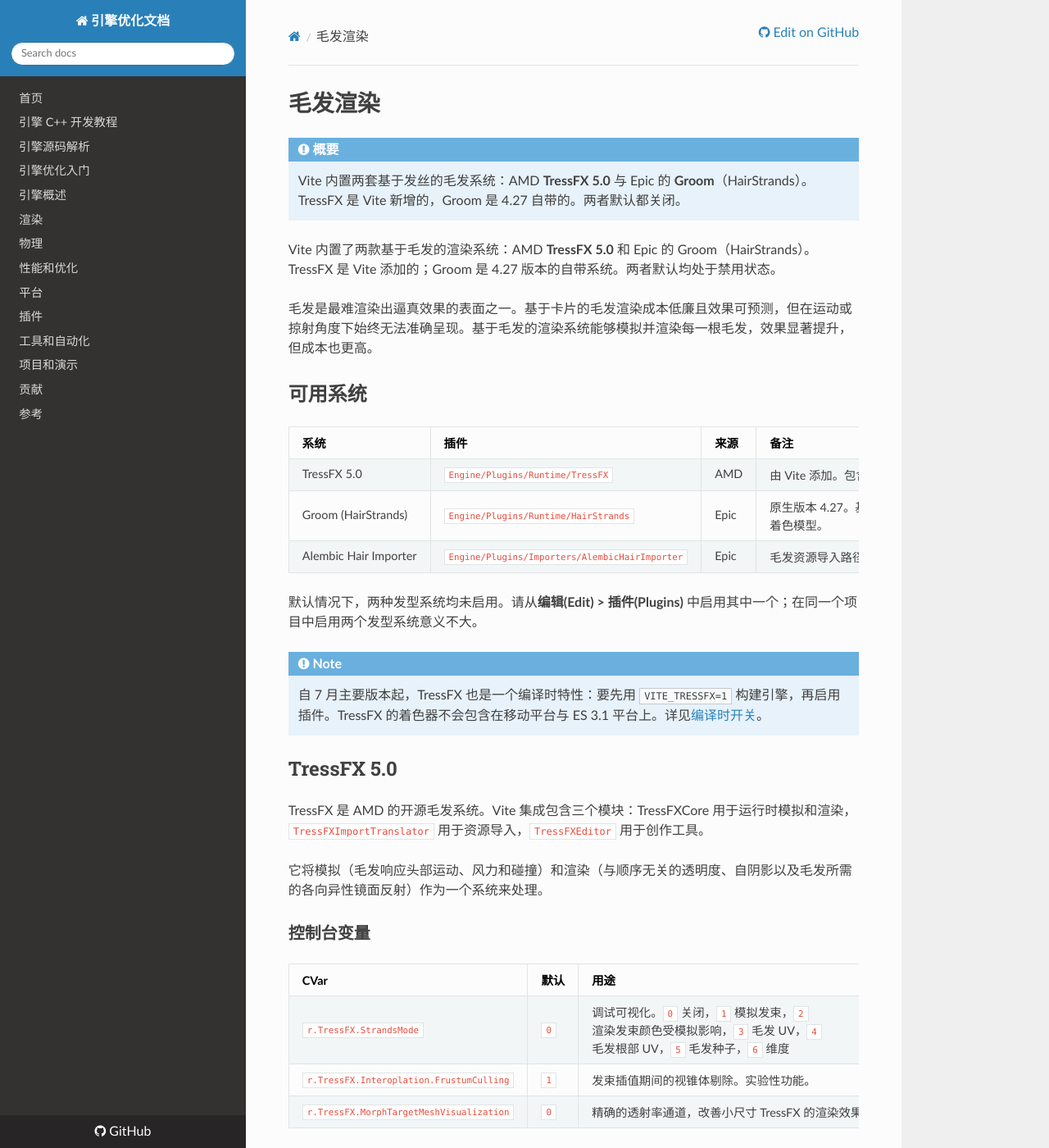
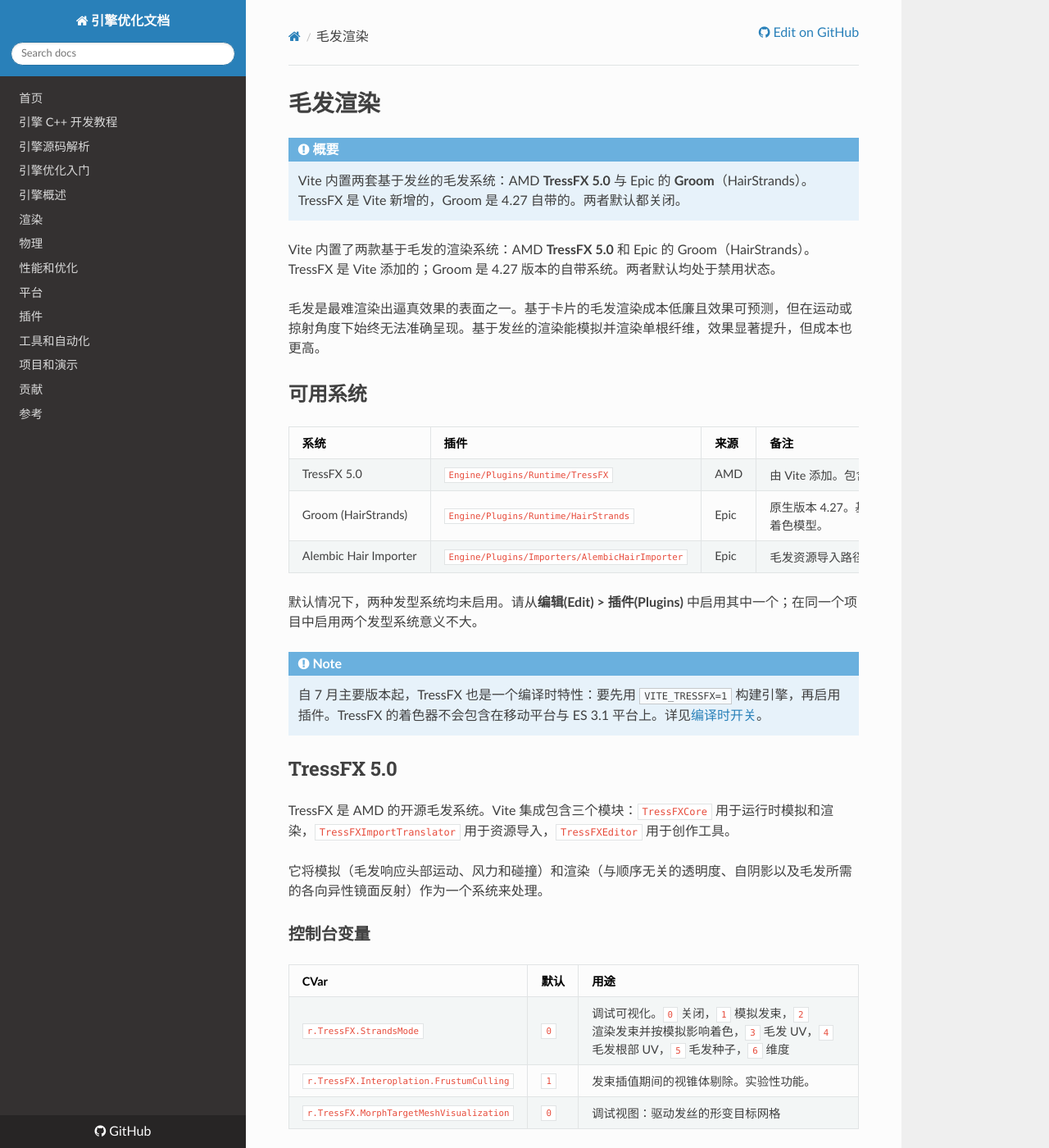
Before and after one commit to OpenHUTB/cpp, an MkDocs documentation site: the page built from docs/optimization/Rendering/Hair-Rendering.md, in a window 1280 px wide and 1400 px high. Shown: the whole window at 82% size. Built offline with MkDocs 1.6.1, drawn with Linux system fonts in a browser that asks for light colours; nearby versions of some CDN libraries; a script that is not in the unit is left out; some of the changed text lies outside the part shown.

Commit message:
docs: 修正毛发渲染页的 CVar 说明与两处用词
- MorphTargetMeshVisualization 原译写成了「精确的透射率通道」，那是引擎里对不上的帮助文本，按原文改为调试视图
- 调试模式 2 的说明补上「按模拟影响着色」；TressFXCore 补回反引号
- crowd characters 译成「群众角色」不妥，改为「人群与背景角色」；「卡式渲染」统一为「卡片渲染」

```diff
--- a/docs/optimization/Rendering/Hair-Rendering.md
+++ b/docs/optimization/Rendering/Hair-Rendering.md
@@ -6,7 +6,7 @@
 Vite 内置了两款基于毛发的渲染系统：AMD **TressFX 5.0** 和 Epic 的 Groom（HairStrands）。TressFX 是 Vite 添加的；Groom 是 4.27 版本的自带系统。两者默认均处于禁用状态。
 
 
-毛发是最难渲染出逼真效果的表面之一。基于卡片的毛发渲染成本低廉且效果可预测，但在运动或掠射角度下始终无法准确呈现。基于毛发的渲染系统能够模拟并渲染每一根毛发，效果显著提升，但成本也更高。
+毛发是最难渲染出逼真效果的表面之一。基于卡片的毛发渲染成本低廉且效果可预测，但在运动或掠射角度下始终无法准确呈现。基于发丝的渲染能模拟并渲染单根纤维，效果显著提升，但成本也更高。
 
 
 ## 可用系统
@@ -24,7 +24,7 @@ Vite 内置了两款基于毛发的渲染系统：AMD **TressFX 5.0** 和 Epic
 
 ## TressFX 5.0
 
-TressFX 是 AMD 的开源毛发系统。Vite 集成包含三个模块：TressFXCore 用于运行时模拟和渲染，`TressFXImportTranslator` 用于资源导入，`TressFXEditor` 用于创作工具。
+TressFX 是 AMD 的开源毛发系统。Vite 集成包含三个模块：`TressFXCore` 用于运行时模拟和渲染，`TressFXImportTranslator` 用于资源导入，`TressFXEditor` 用于创作工具。
 
 它将模拟（毛发响应头部运动、风力和碰撞）和渲染（与顺序无关的透明度、自阴影以及毛发所需的各向异性镜面反射）作为一个系统来处理。
 
@@ -33,9 +33,9 @@ TressFX 是 AMD 的开源毛发系统。Vite 集成包含三个模块：TressFXC
 
 | CVar | 默认 | 用途 |
 |---|---|---|
-| `r.TressFX.StrandsMode` | `0` | 调试可视化。`0` 关闭，`1` 模拟发束，`2` 渲染发束颜色受模拟影响，`3` 毛发 UV，`4` 毛发根部 UV，`5` 毛发种子，`6` 维度  |
+| `r.TressFX.StrandsMode` | `0` | 调试可视化。`0` 关闭，`1` 模拟发束，`2` 渲染发束并按模拟影响着色，`3` 毛发 UV，`4` 毛发根部 UV，`5` 毛发种子，`6` 维度  |
 | `r.TressFX.Interoplation.FrustumCulling` | `1` | 发束插值期间的视锥体剔除。实验性功能。 |
-| `r.TressFX.MorphTargetMeshVisualization` | `0` | 精确的透射率通道，改善小尺寸 TressFX 的渲染效果 |
+| `r.TressFX.MorphTargetMeshVisualization` | `0` | 调试视图：驱动发丝的形变目标网格 |
 
 !!! note
     `r.TressFX.Interoplation.FrustumCulling` 的拼写与源码里一致，`Interpolation` 里的字母也照原样颠倒。请原样使用这个字符串。
```
Also changed, not shown: other parts of docs/optimization/Rendering/Hair-Rendering.md (+1 -1 lines).
